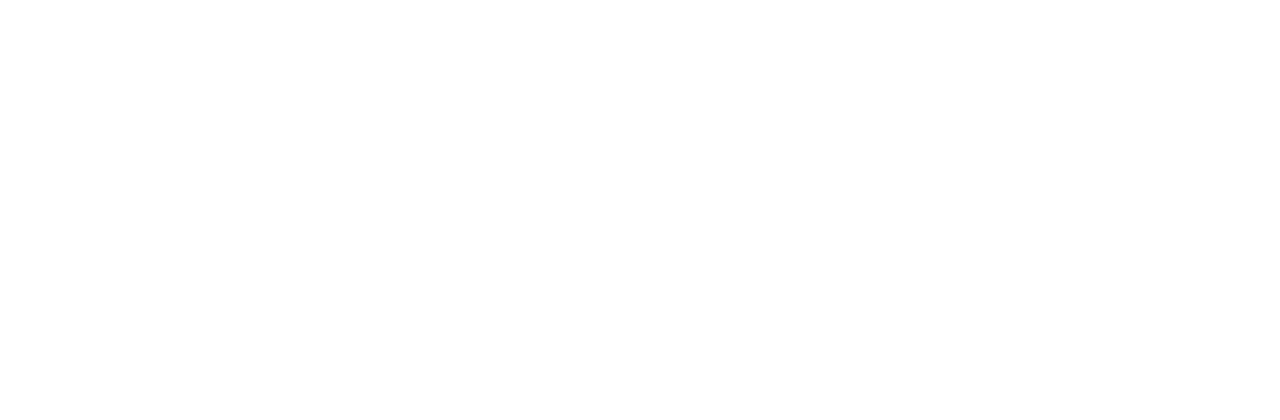
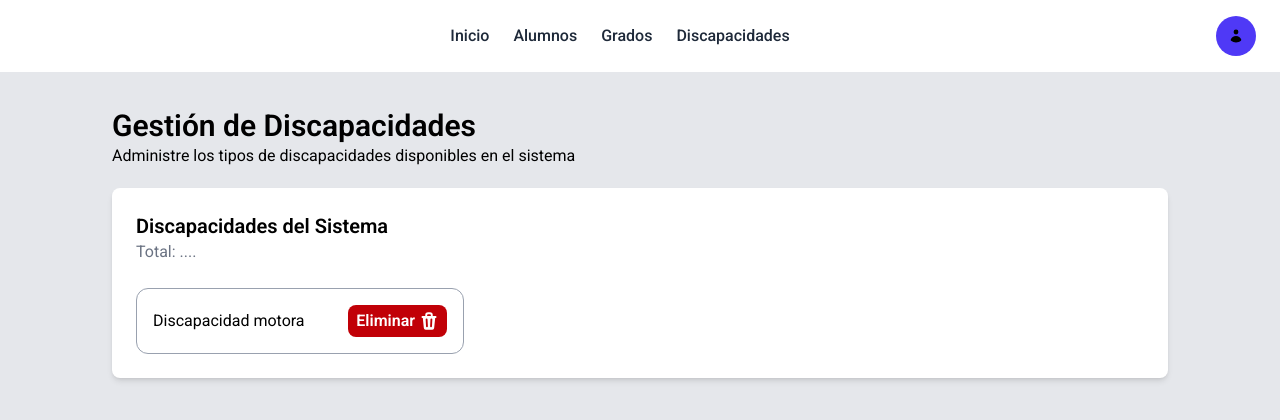
Before and after one commit to alisho0/sep-frontend, a React (Vite) app: page /discapacidades in a window 1280 px wide. Before the commit this address had no page. Shown: the top 420 px of the page. Built offline with nearby package versions, Linux system fonts and the light colour scheme.

Commit message:
Creación de pestaña de discapacidades. Modelado de cards para las discapacidades.

```diff
--- a/src/SepApp.jsx
+++ b/src/SepApp.jsx
@@ -6,6 +6,7 @@ import { Layout } from './routes/Layout'
 import { ModalGlobal } from './components/Modales/ModalGlobal'
 import { Alumnos } from './features/alumnos/pages/Alumnos'
 import { DetalleAlumno } from './features/alumnos/pages/DetalleAlumno'
+import { Discapacidades } from './features/discapacidad/pages/Discapacidades'
 function SepApp() {
   return (
     <>
@@ -16,6 +17,7 @@ function SepApp() {
             <Route path='/menu' element={<Menu/>}/>
             <Route path='/alumnos' element={<Alumnos />} />
             <Route path='alumnos/:id' element={<DetalleAlumno />} />
+            <Route path='discapacidades' element={<Discapacidades />} />
           </Route>
         </Routes>
       </BrowserRouter>
--- /dev/null
+++ b/src/apis/discapacidadesApi.js
@@ -0,0 +1,10 @@
+
+const url = `${import.meta.env.VITE_BASE_URL}/discapacidad`;
+
+export const listarDiscapacidades = ( ) => {
+    try {
+
+    } catch (error) {
+
+    }
+}
--- a/src/components/Navbar.jsx
+++ b/src/components/Navbar.jsx
@@ -1,16 +1,15 @@
-import { UserIcon } from '@heroicons/react/20/solid'
-import React, { useState } from 'react'
-import { Link } from 'react-router-dom';
+import { UserIcon } from "@heroicons/react/20/solid";
+import React, { useState } from "react";
+import { Link } from "react-router-dom";
 
 export const Navbar = () => {
-
   const [mostrar, setMostrar] = useState(false);
 
   const paginas = [
-        { nombre: 'Inicio', enlace: '#' },
-        { nombre: 'Grados', enlace: '#' },
-        { nombre: 'Estudiantes', enlace: '#' },
-    ]
+    { nombre: "Inicio", enlace: "#" },
+    { nombre: "Grados", enlace: "#" },
+    { nombre: "Estudiantes", enlace: "#" },
+  ];
 
   return (
     <>
@@ -18,9 +17,29 @@ export const Navbar = () => {
         <div className="text-indigo-600 font-bold text-xl"></div>
 
         <ul className="flex space-x-6 text-gray-800 font-medium">
-                <li><Link to="/menu" className="hover:text-indigo-600 transition duration-200">Inicio</Link></li>
-                <li><Link to="/alumnos" className="hover:text-indigo-600">Alumnos</Link></li>
-                <li><a href="#" className="hover:text-indigo-600">Grados</a></li>
+          <li>
+            <Link
+              to="/menu"
+              className="hover:text-indigo-600 transition duration-200"
+            >
+              Inicio
+            </Link>
+          </li>
+          <li>
+            <Link to="/alumnos" className="hover:text-indigo-600">
+              Alumnos
+            </Link>
+          </li>
+          <li>
+            <a href="#" className="hover:text-indigo-600">
+              Grados
+            </a>
+          </li>
+          <li>
+            <Link to={"/discapacidades"}>
+                Discapacidades
+            </Link>
+          </li>
         </ul>
 
         <div className="relative">
@@ -29,18 +48,20 @@ export const Navbar = () => {
             className="flex items-center gap-2 px-3 py-2 h-10 w-10 rounded-full bg-indigo-600"
           >
             {/* Avatar con emoji */}
-                <UserIcon className='w-5 h-5'/>
+            <UserIcon className="w-5 h-5" />
           </button>
 
           {/* Dropdown */}
           {mostrar && (
             <div className="absolute right-0 mt-4 w-48 bg-white text-gray-800 rounded-lg shadow-lg overflow-hidden z-10">
-                    <a href="#" className="block px-4 py-2 hover:bg-gray-100">Mi cuenta</a>
-                    <a href="#" className="block px-4 py-2 hover:bg-gray-100">Configuración</a>
+              <a href="#" className="block px-4 py-2 hover:bg-gray-100">
+                Mi cuenta
+              </a>
+              <a href="#" className="block px-4 py-2 hover:bg-gray-100">
+                Configuración
+              </a>
               <div className="border-t"></div>
-                    <button
-                    className="w-full text-left px-4 py-2 hover:bg-red-100 text-red-600"
-                    >
+              <button className="w-full text-left px-4 py-2 hover:bg-red-100 text-red-600">
                 Cerrar sesión
               </button>
             </div>
@@ -48,5 +69,5 @@ export const Navbar = () => {
         </div>
       </nav>
     </>
-  )
-}
+  );
+};
--- /dev/null
+++ b/src/features/discapacidad/pages/Discapacidades.jsx
@@ -0,0 +1,29 @@
+import { TrashIcon } from '@heroicons/react/16/solid'
+import React from 'react'
+
+export const Discapacidades = () => {
+  return (
+    <>
+    <div className="container mx-auto md:px-28 px-4 pt-9">
+        <h1 className='text-3xl font-semibold'>Gestión de Discapacidades</h1>
+        <p>Administre los tipos de discapacidades disponibles en el sistema</p>
+        <div className='bg-white p-6 rounded-lg shadow-md border-gray-300 mt-5'>
+            <h2 className='text-xl font-semibold'>Discapacidades del Sistema</h2>
+            <p className='text-gray-500 text-md'>Total: ....</p>
+            <div className='mt-6 grid md:grid-cols-3 sm:grid-cols-2 gap-3'>
+                <div className="border border-gray-400 rounded-xl px-4 py-4 bg-white flex flex-col md:flex-row items-center justify-between gap-2 w-full flex-wrap">
+                    <h4 className="text-center md:text-left w-full md:w-auto break-words">
+                    Discapacidad motora
+                    </h4>
+
+                    <button className="flex items-center bg-red-700 py-1 px-2 gap-1 rounded-lg hover:bg-red-800 transition-colors w-full md:w-auto justify-center">
+                    <p className="text-white font-semibold">Eliminar</p>
+                    <TrashIcon className="w-5 h-5 text-white" />
+                    </button>
+                </div>
+            </div>
+        </div>
+    </div>
+    </>
+  )
+}
```
Lines whose indentation alone changed are shown as unchanged.
